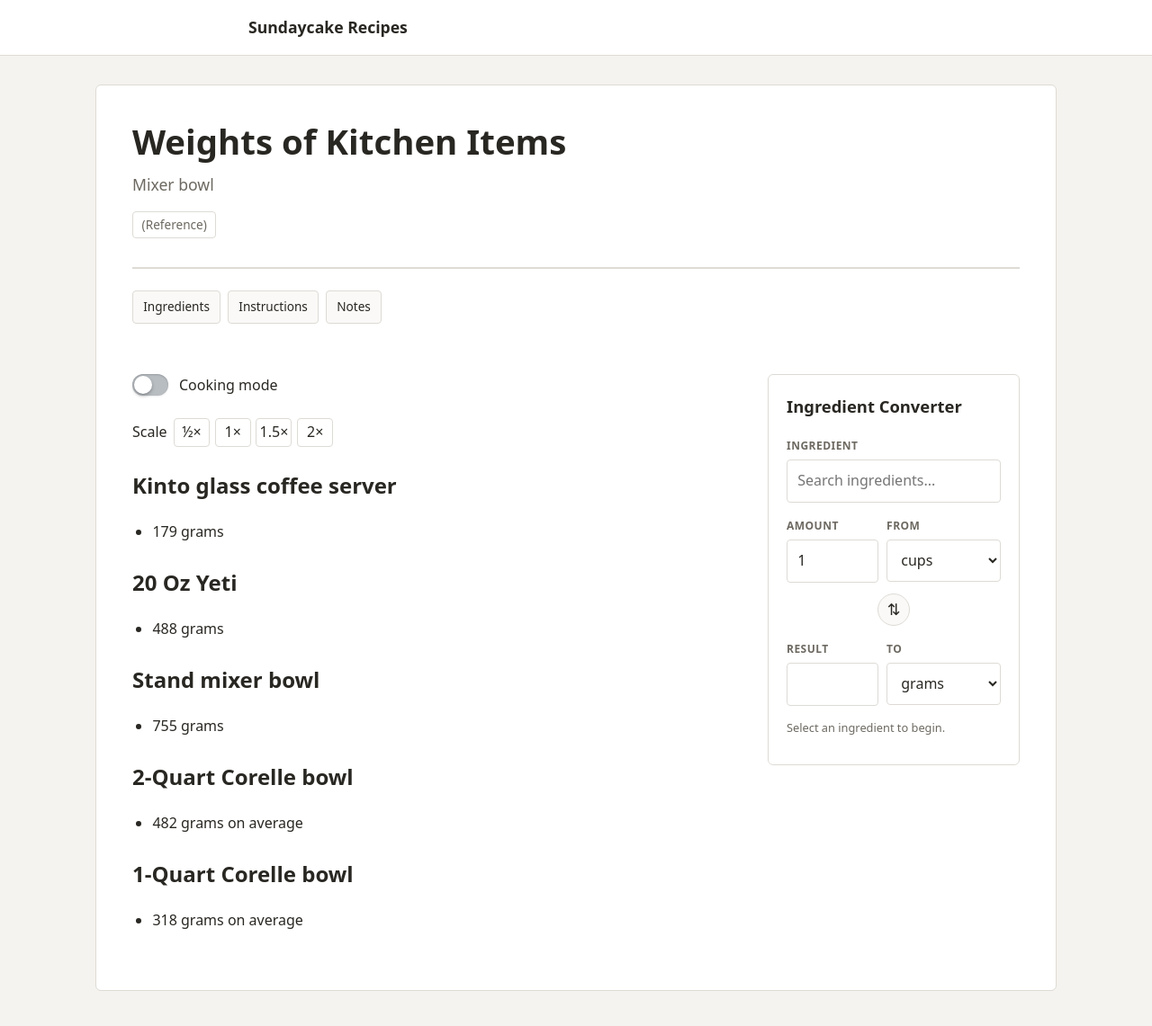
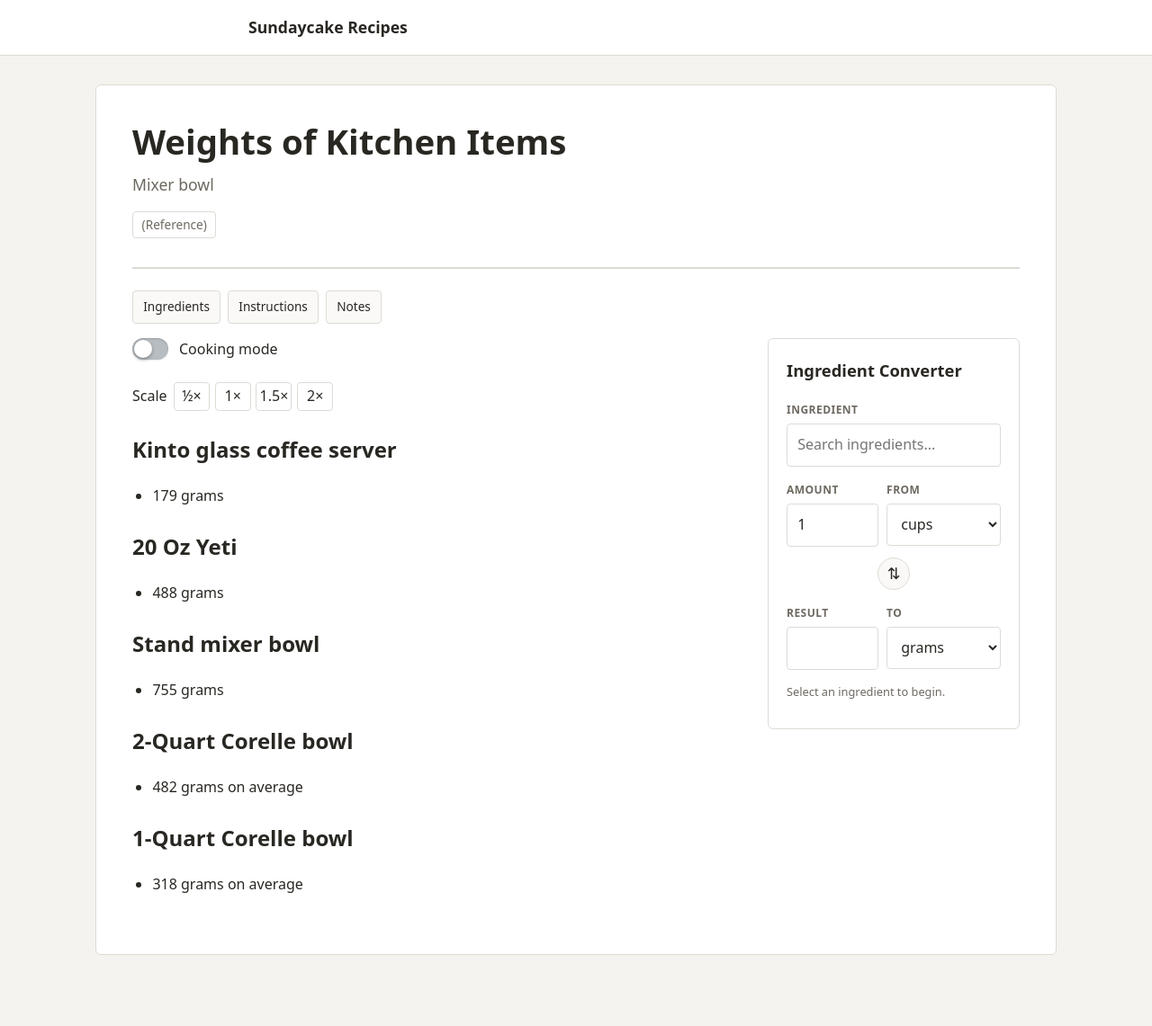
Before and after one commit to sundaycake/recipes, a Jekyll site: the page built from _recipes/-weights-of-kitchen-items.md, in a window 1280 px wide and 1166 px high. Shown: the top 1141 px of the window at 90% size. Built offline with Jekyll 4.4.1, drawn with Linux system fonts in a browser that asks for light colours.

Commit message:
Adjust margin and padding in style.css

```diff
--- a/assets/css/style.css
+++ b/assets/css/style.css
@@ -672,8 +672,8 @@ a:hover {
 
     gap: 0.5rem;
 
-    margin: -1rem 0 2.5rem;
-    padding-bottom: 1rem;
+    margin: -1rem 0 0.5rem;
+    padding-bottom: 0.5rem;
 }
 
 .recipe-jump-nav a {
```
